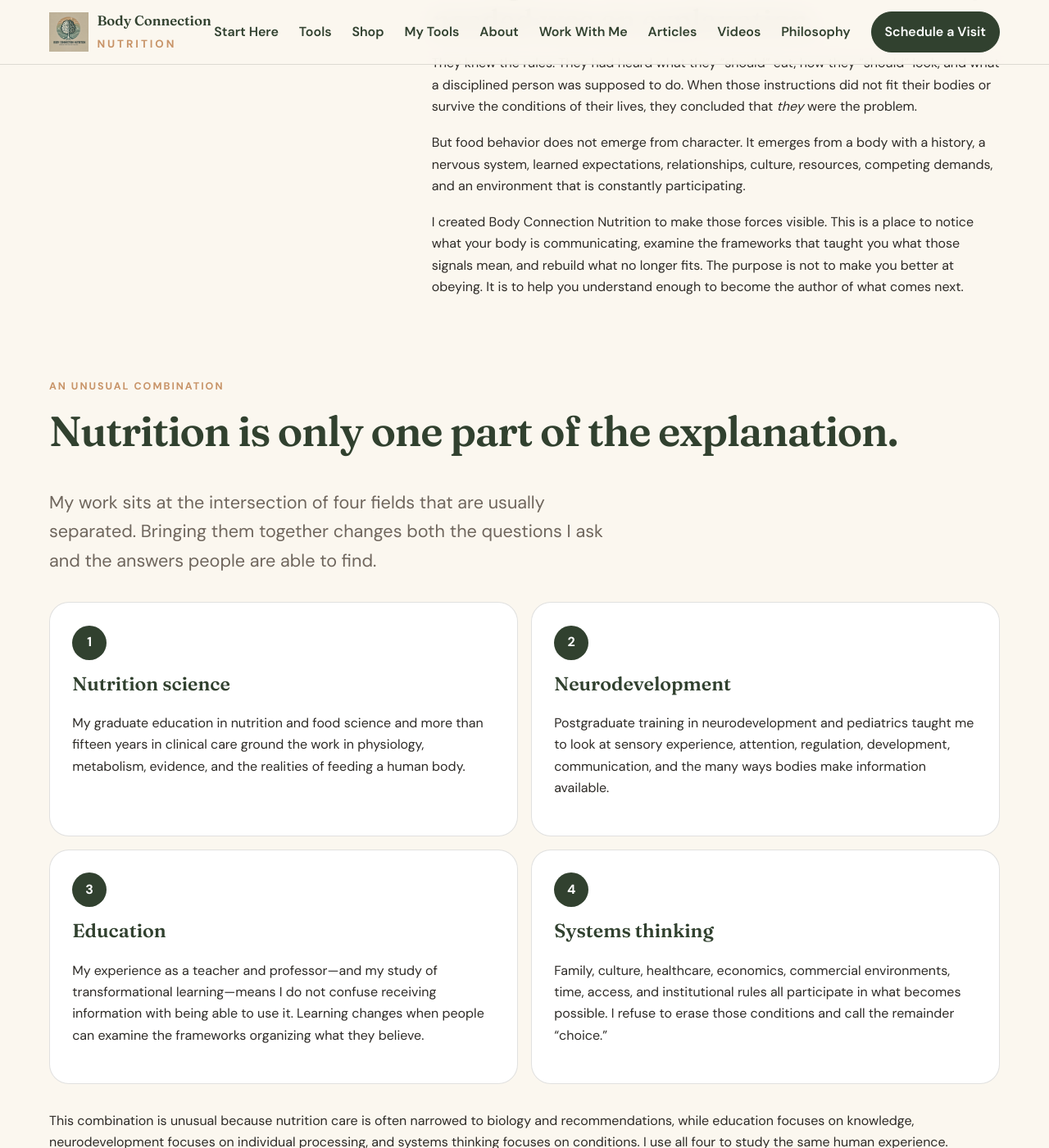
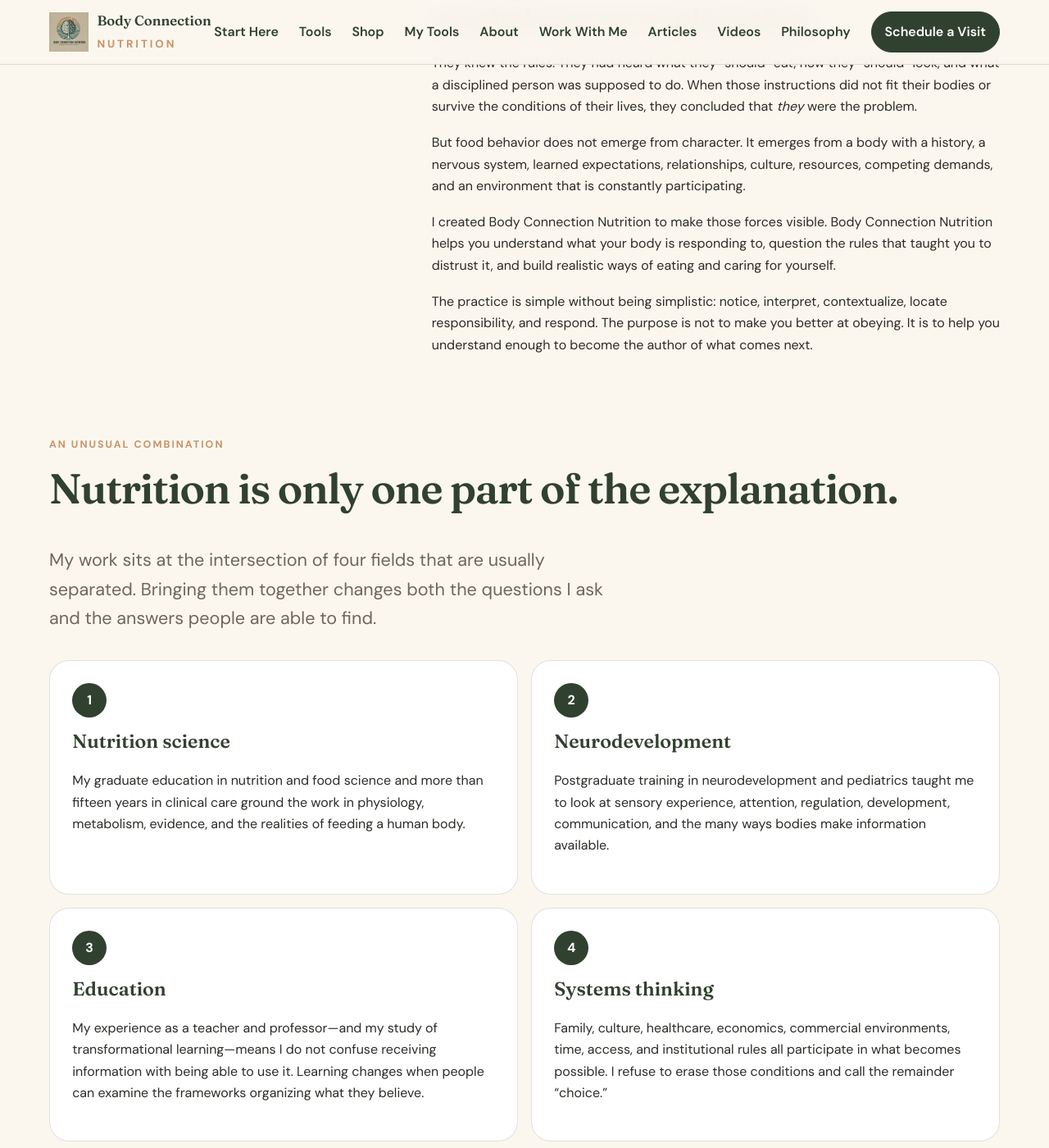
Before and after one commit to BodyConnectionNutrition/Nov-10-build, a Jekyll site: the page built from about.md, in a window 1280 px wide and 1400 px high, scrolled down 1268 px. Shown: the whole window at 82% size. Built offline with Jekyll 4.4.1, drawn with Linux system fonts in a browser that asks for light colours; some of the changed text lies outside the part shown.

Commit message:
Unify About page with public framework and practitioner role

```diff
--- a/about.md
+++ b/about.md
@@ -15,7 +15,7 @@
 <article class="container about-body">
 <section class="about-story">
   <div><p class="eyebrow">Why I created this</p></div>
-  <div><p class="about-lead">Again and again, I met people who had been given instructions when what they needed was an explanation.</p><p>They knew the rules. They had heard what they “should” eat, how they “should” look, and what a disciplined person was supposed to do. When those instructions did not fit their bodies or survive the conditions of their lives, they concluded that <em>they</em> were the problem.</p><p>But food behavior does not emerge from character. It emerges from a body with a history, a nervous system, learned expectations, relationships, culture, resources, competing demands, and an environment that is constantly participating.</p><p>I created Body Connection Nutrition to make those forces visible. This is a place to notice what your body is communicating, examine the frameworks that taught you what those signals mean, and rebuild what no longer fits. The purpose is not to make you better at obeying. It is to help you understand enough to become the author of what comes next.</p></div>
+  <div><p class="about-lead">Again and again, I met people who had been given instructions when what they needed was an explanation.</p><p>They knew the rules. They had heard what they “should” eat, how they “should” look, and what a disciplined person was supposed to do. When those instructions did not fit their bodies or survive the conditions of their lives, they concluded that <em>they</em> were the problem.</p><p>But food behavior does not emerge from character. It emerges from a body with a history, a nervous system, learned expectations, relationships, culture, resources, competing demands, and an environment that is constantly participating.</p><p>I created Body Connection Nutrition to make those forces visible. Body Connection Nutrition helps you understand what your body is responding to, question the rules that taught you to distrust it, and build realistic ways of eating and caring for yourself.</p><p>The practice is simple without being simplistic: notice, interpret, contextualize, locate responsibility, and respond. The purpose is not to make you better at obeying. It is to help you understand enough to become the author of what comes next.</p></div>
 </section>
 
 <section style="margin-top:5rem"><p class="eyebrow">An unusual combination</p><h2>Nutrition is only one part of the explanation.</h2><p class="lead">My work sits at the intersection of four fields that are usually separated. Bringing them together changes both the questions I ask and the answers people are able to find.</p><div class="about-expertise">
@@ -25,9 +25,16 @@
   <article class="card"><span class="number">4</span><h3>Systems thinking</h3><p>Family, culture, healthcare, economics, commercial environments, time, access, and institutional rules all participate in what becomes possible. I refuse to erase those conditions and call the remainder “choice.”</p></article>
 </div><p>This combination is unusual because nutrition care is often narrowed to biology and recommendations, while education focuses on knowledge, neurodevelopment focuses on individual processing, and systems thinking focuses on conditions. I use all four to study the same human experience.</p></section>
 
+<section style="margin-top:5rem"><p class="eyebrow">My role in the work</p><h2>Expertise should expand your authority—not replace it.</h2><div class="about-expertise">
+  <article class="card"><h3>Scientific translator</h3><p>I make physiology and evidence understandable without turning uncertainty into a command.</p></article>
+  <article class="card"><h3>Collaborative investigator</h3><p>We study what your body and behavior are responding to. Your lived experience is part of the evidence.</p></article>
+  <article class="card"><h3>Contextual analyst</h3><p>I help identify the biological, relational, material, commercial, medical, and cultural conditions participating in what feels possible.</p></article>
+  <article class="card"><h3>Supporter of agency</h3><p>I help you identify realistic options, needed support, and responsibility that was never yours to carry.</p></article>
+</div></section>
+
 <section class="about-human quote-card"><p class="eyebrow">What matters to me</p><h2>I am not interested in performing an idealized wellness life.</h2><p>I am interested in helping people understand the life and body they actually have. That means making room for uncertainty, competing needs, unfinished work, ordinary limitations, and the fact that essential care will not always look impressive from the outside.</p><p>You do not have to earn curiosity or compassion by becoming easier, healthier, thinner, more productive, or more compliant first.</p></section>
 
 <section><p class="eyebrow">Professional background</p><h2>Credibility without distance.</h2><p>I am a registered dietitian with a master’s degree in nutrition and food science, a background in family and consumer sciences, postgraduate training in neurodevelopment and pediatrics, and graduate study in transformational leadership. I have worked across the lifespan in patient care and have spent years teaching people how to make difficult science useful.</p><p>Body Connection Nutrition is educational. Individual nutrition care is available separately through my virtual practice.</p></section>
 
-<section class="about-next"><div><p class="eyebrow" style="color:#e8c8ad">Your next step</p><h2>Begin with one useful question.</h2><p>You do not need to commit to a program or decide what needs to change. Start with a free experience and notice one thing that may have been operating automatically.</p></div><div class="about-actions"><a class="button" href="/start-here/">Start free →</a><a class="text-link" href="/shop/">Explore guided tools →</a><a class="text-link" href="/services/">Work with me individually →</a></div></section>
+<section class="about-next"><div><p class="eyebrow" style="color:#e8c8ad">Your next step</p><h2>Begin with one useful question.</h2><p>You do not need to commit to a program, pass a test, or decide what needs to change. Start with a free experience and notice one thing that may have been operating automatically.</p></div><div class="about-actions"><a class="button" href="/start-here/">Start free →</a><a class="text-link" href="/shop/">Explore guided tools →</a><a class="text-link" href="/services/">Work with me individually →</a></div></section>
 </article>
```
